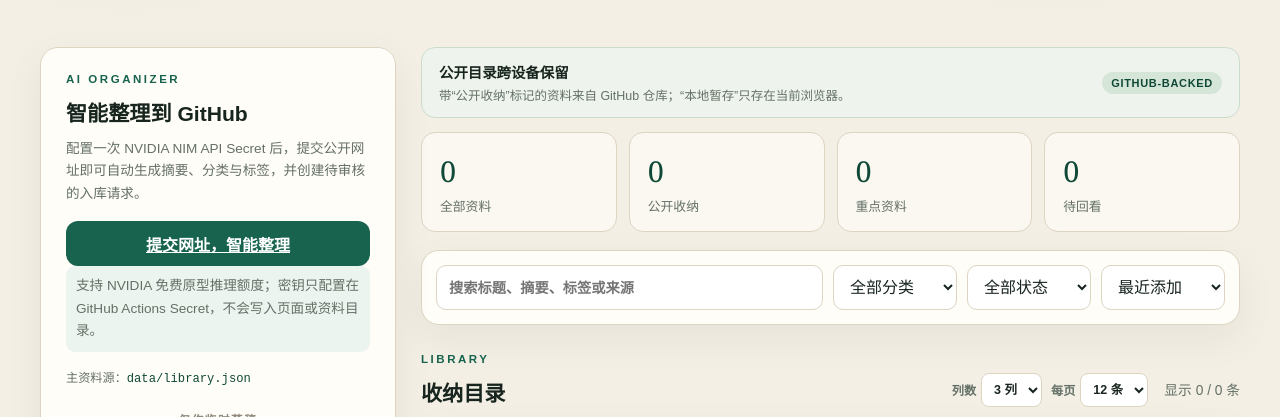
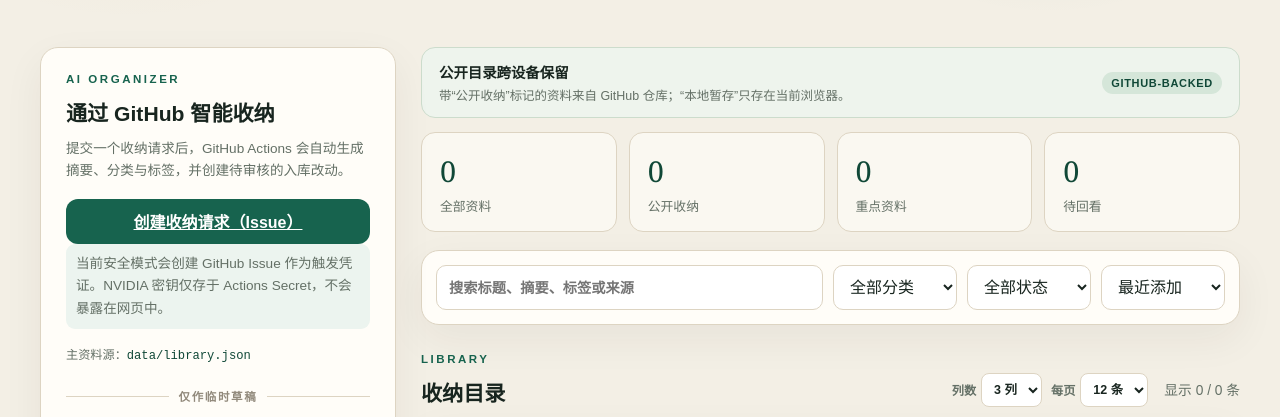
Before and after one commit to Vagex/Html-Navi, a plain HTML site: page index.html in a window 1280 px wide. Shown: the part 383-800 px from the top of the page. Drawn offline with Linux system fonts and the light colour scheme.

Commit message:
Clarify GitHub issue intake workflow

```diff
--- a/index.html
+++ b/index.html
@@ -35,10 +35,10 @@
       <aside class="capture panel" aria-label="新增资料">
         <section class="repository-intake" aria-label="永久收纳说明">
           <p class="eyebrow">AI Organizer</p>
-          <h2>智能整理到 GitHub</h2>
-          <p>配置一次 NVIDIA NIM API Secret 后，提交公开网址即可自动生成摘要、分类与标签，并创建待审核的入库请求。</p>
-          <a class="button button-primary full" href="https://github.com/Vagex/Html-Navi/issues/new?template=submit-link.yml" target="_blank" rel="noopener noreferrer">提交网址，智能整理</a>
-          <p class="automation-hint">支持 NVIDIA 免费原型推理额度；密钥只配置在 GitHub Actions Secret，不会写入页面或资料目录。</p>
+          <h2>通过 GitHub 智能收纳</h2>
+          <p>提交一个收纳请求后，GitHub Actions 会自动生成摘要、分类与标签，并创建待审核的入库改动。</p>
+          <a class="button button-primary full" href="https://github.com/Vagex/Html-Navi/issues/new?template=submit-link.yml" target="_blank" rel="noopener noreferrer">创建收纳请求（Issue）</a>
+          <p class="automation-hint">当前安全模式会创建 GitHub Issue 作为触发凭证。NVIDIA 密钥仅存于 Actions Secret，不会暴露在网页中。</p>
           <p class="repository-path">主资料源：<code>data/library.json</code></p>
         </section>
         <div class="capture-divider"><span>仅作临时草稿</span></div>
```
Also changed, not shown: 1 other file.
